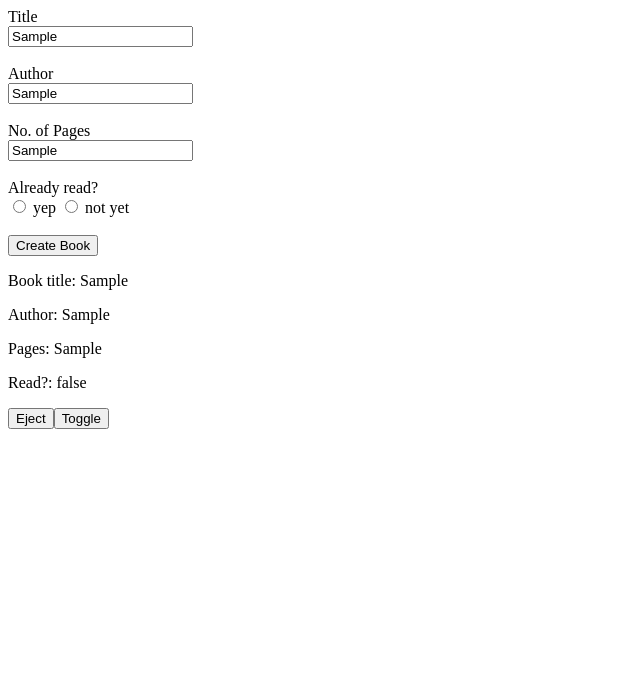
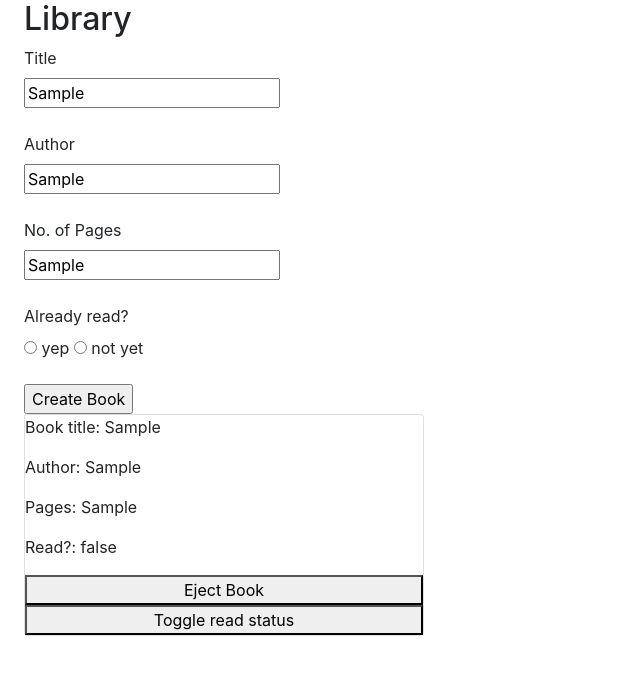
Before and after one commit to Leon-Mbegera/library, a plain HTML site: page index.html in a window 1280 px wide. Both pictures are taken after typing "Sample", "Sample", "Sample" into the empty fields and a click on the input "Create Book". Shown: the whole page, without its empty margins (0-640 px from the left). Drawn offline with nearby package versions, Linux system fonts and the light colour scheme.

Commit message:
Add style to books display

```diff
--- a/index.html
+++ b/index.html
@@ -5,8 +5,12 @@
   <meta http-equiv="X-UA-Compatible" content="IE=edge">
   <meta name="viewport" content="width=device-width, initial-scale=1.0">
   <title>Book Library</title>
+  <link rel="stylesheet" href="https://maxcdn.bootstrapcdn.com/bootstrap/4.0.0/css/bootstrap.min.css"
+    integrity="sha384-Gn5384xqQ1aoWXA+058RXPxPg6fy4IWvTNh0E263XmFcJlSAwiGgFAW/dAiS6JXm" crossorigin="anonymous">
+  <link rel="stylesheet" href="library.css">
 </head>
-<body>
+<body class='mx-4'>
+  <h2>Library</h2>
   <form id="bkForm">
     <label for='bkTitle'>Title </label><br>
     <input type="text" id='bkTitle'><br><br>
--- /dev/null
+++ b/library.css
@@ -0,0 +1,9 @@
+body {
+  margin-left: 4rem;
+}
+
+#bookSection {
+  display: grid;
+  grid-template-columns: repeat(3, 1fr);
+  grid-gap: 1rem;
+}
--- a/library.js
+++ b/library.js
@@ -18,12 +18,13 @@ const bookCard = (newBook) => {
   const read = document.createElement('p');
   read.textContent = `Read?: ${newBook.readStatus}`;
   const remove = document.createElement('button');
-  remove.innerHTML = "Eject"
+  remove.innerHTML = "Eject Book"
   const readStatus = document.createElement('button');
-  readStatus.innerHTML = "Toggle"
+  readStatus.innerHTML = "Toggle read status"
   div.append(title, author, pages, read, remove, readStatus);
   remove.addEventListener('click', ()=>removeFromLib(myLibrary.indexOf(newBook)) )
   readStatus.addEventListener('click', ()=>readstatus(myLibrary.indexOf(newBook)) )
+  div.className = 'card'
   return div
 }
 
```
